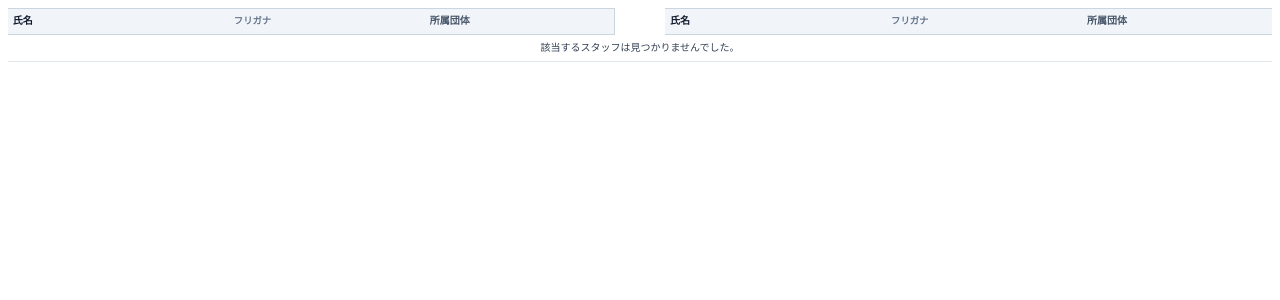
After one commit to tonoaki-sato/timetable, a Laravel app: template resources/views/pdf/staff_list.blade.php in a window 1280 px wide. The commit adds this page. Shown: the top 300 px of the page. Run offline with Laravel 12, Linux system fonts and the light colour scheme; the template is opened without the code that fills it, so the values that code supplies are empty.

Commit message:
feat: add PDF export feature for staff list

```diff
--- /dev/null
+++ b/resources/views/pdf/staff_list.blade.php
@@ -0,0 +1,247 @@
+<!DOCTYPE html>
+<html lang="ja">
+<head>
+    <meta charset="UTF-8">
+    <title>{{ $title }}</title>
+    <style>
+        @font-face {
+            font-family: 'JapaneseFont';
+            src: url('{{ $japaneseFontPath }}') format('truetype');
+            font-weight: normal;
+            font-style: normal;
+        }
+        @font-face {
+            font-family: 'JapaneseFont';
+            src: url('{{ $japaneseFontPath }}') format('truetype');
+            font-weight: bold;
+            font-style: normal;
+        }
+        @page {
+            size: A4 portrait;
+            margin: 20mm 10mm 12mm 10mm;
+        }
+        table, th, td, h1, h2, h3, div, span, strong, b, p {
+            font-family: 'JapaneseFont', sans-serif !important;
+            box-sizing: border-box;
+            margin: 0;
+            padding: 0;
+        }
+        body {
+            font-family: 'JapaneseFont', sans-serif;
+            color: #0f172a;
+            font-size: 8pt;
+            line-height: 1.3;
+            background-color: #ffffff;
+        }
+
+        /* 全ページ共通固定ヘッダー (上部20mm余白内に配置) */
+        .page-header {
+            position: fixed;
+            top: -15mm;
+            left: 0;
+            right: 0;
+        }
+        .header-table {
+            width: 100%;
+            border-collapse: collapse;
+            border-bottom: 1.5pt solid #0f172a;
+            padding-bottom: 2mm;
+        }
+        .header-title-main {
+            font-size: 13pt;
+            font-weight: bold;
+            color: #0f172a;
+        }
+        .header-meta {
+            text-align: right;
+            font-size: 7.5pt;
+            color: #475569;
+            vertical-align: bottom;
+            white-space: nowrap;
+        }
+
+        /* ページブロック制御 */
+        .page-block {
+            page-break-after: always;
+        }
+        .page-block:last-child {
+            page-break-after: avoid;
+        }
+
+        /* 2段組スタッフ一覧テーブル */
+        .staff-table {
+            width: 100%;
+            border-collapse: collapse;
+            table-layout: fixed;
+            margin-top: 1mm;
+        }
+        .staff-table thead {
+            display: table-header-group;
+        }
+        .staff-table tr {
+            page-break-inside: avoid;
+        }
+
+        /* ヘッダーセル */
+        .staff-table th {
+            height: 16pt;
+            line-height: 14pt;
+            padding: 2.5pt 3.5pt;
+            vertical-align: middle;
+            white-space: nowrap;
+            background-color: #f1f5f9;
+            border-top: 0.8pt solid #cbd5e1;
+            border-bottom: 0.8pt solid #cbd5e1;
+            font-weight: bold;
+            font-size: 7.5pt;
+            color: #1e293b;
+            text-align: left;
+        }
+
+        /* データセル */
+        .staff-table td {
+            height: 16pt;
+            line-height: 14pt;
+            padding: 2.5pt 3.5pt;
+            vertical-align: middle;
+            border-bottom: 0.5pt solid #e2e8f0;
+            font-size: 7.5pt;
+            color: #334155;
+            white-space: nowrap;
+            overflow: hidden;
+            text-overflow: ellipsis;
+        }
+
+        /* 列幅指定（DomPDF規約: colgroup不使用） */
+        .staff-table th.col-name,
+        .staff-table td.col-name {
+            width: 17.5%;
+            font-weight: bold;
+            color: #0f172a;
+        }
+        .staff-table th.col-kana,
+        .staff-table td.col-kana {
+            width: 15.5%;
+            font-size: 7pt;
+            color: #64748b;
+        }
+        .staff-table th.col-affiliation,
+        .staff-table td.col-affiliation {
+            width: 15%;
+            color: #475569;
+        }
+        .staff-table th.col-divider,
+        .staff-table td.col-divider {
+            width: 4%;
+            padding: 0;
+            background-color: #ffffff;
+            border-top: none;
+            border-bottom: none;
+            border-left: 1pt solid #cbd5e1;
+            border-right: none;
+        }
+
+        /* 空行・空セルスタイル */
+        .staff-table td.cell-empty {
+            color: transparent;
+            background-color: transparent;
+        }
+        .empty-state-cell {
+            padding: 30pt 10pt;
+            text-align: center;
+            color: #94a3b8;
+            font-size: 9pt;
+            border-bottom: none;
+        }
+    </style>
+</head>
+<body>
+    {{-- 全ページ共通固定ヘッダー --}}
+    <div class="page-header">
+        <table class="header-table" cellpadding="0" cellspacing="0">
+            <tr>
+                <td class="header-title-main">{{ $title }}</td>
+                <td class="header-meta">
+                    出力日時: {{ $generatedAt }} ｜ 対象: {{ $totalCount }}名 ({{ $filterText }})
+                </td>
+            </tr>
+        </table>
+    </div>
+
+    {{-- ページ分割された2段組スタッフ一覧 --}}
+    @forelse($pages as $page)
+        <div class="page-block">
+            <table class="staff-table" cellpadding="0" cellspacing="0">
+                <thead>
+                    <tr>
+                        <th class="col-name">氏名</th>
+                        <th class="col-kana">フリガナ</th>
+                        <th class="col-affiliation">所属団体</th>
+                        <th class="col-divider"></th>
+                        <th class="col-name">氏名</th>
+                        <th class="col-kana">フリガナ</th>
+                        <th class="col-affiliation">所属団体</th>
+                    </tr>
+                </thead>
+                <tbody>
+                    @for($i = 0; $i < $page['rowCount']; $i++)
+                        @php
+                            $leftStaff = $page['left']->get($i);
+                            $rightStaff = $page['right']->get($i);
+                        @endphp
+                        <tr>
+                            {{-- 左段 --}}
+                            @if($leftStaff)
+                                <td class="col-name">{{ $leftStaff->name }}</td>
+                                <td class="col-kana">{{ $leftStaff->kana ?: '-' }}</td>
+                                <td class="col-affiliation">{{ $leftStaff->affiliation ?: '-' }}</td>
+                            @else
+                                <td class="col-name cell-empty">-</td>
+                                <td class="col-kana cell-empty">-</td>
+                                <td class="col-affiliation cell-empty">-</td>
+                            @endif
+
+                            {{-- 中央区切り線 --}}
+                            <td class="col-divider"></td>
+
+                            {{-- 右段 --}}
+                            @if($rightStaff)
+                                <td class="col-name">{{ $rightStaff->name }}</td>
+                                <td class="col-kana">{{ $rightStaff->kana ?: '-' }}</td>
+                                <td class="col-affiliation">{{ $rightStaff->affiliation ?: '-' }}</td>
+                            @else
+                                <td class="col-name cell-empty">-</td>
+                                <td class="col-kana cell-empty">-</td>
+                                <td class="col-affiliation cell-empty">-</td>
+                            @endif
+                        </tr>
+                    @endfor
+                </tbody>
+            </table>
+        </div>
+    @empty
+        <div class="page-block">
+            <table class="staff-table" cellpadding="0" cellspacing="0">
+                <thead>
+                    <tr>
+                        <th class="col-name">氏名</th>
+                        <th class="col-kana">フリガナ</th>
+                        <th class="col-affiliation">所属団体</th>
+                        <th class="col-divider"></th>
+                        <th class="col-name">氏名</th>
+                        <th class="col-kana">フリガナ</th>
+                        <th class="col-affiliation">所属団体</th>
+                    </tr>
+                </thead>
+                <tbody>
+                    <tr>
+                        <td colspan="7" class="empty-state-cell">
+                            該当するスタッフは見つかりませんでした。
+                        </td>
+                    </tr>
+                </tbody>
+            </table>
+        </div>
+    @endforelse
+</body>
+</html>
--- a/routes/web.php
+++ b/routes/web.php
@@ -84,6 +84,7 @@ Route::middleware('auth')->group(function () {
     Route::get('staff/export-csv', [StaffCsvController::class, 'export'])->name('staff.export-csv');
     Route::get('staff/print-cards', [StaffPrintController::class, 'printCards'])->name('staff.print-cards');
     Route::get('staff/{staff}/print-card', [StaffPrintController::class, 'printSingleCard'])->name('staff.print-card');
+    Route::get('staff/pdf', [StaffController::class, 'pdf'])->name('staff.pdf');
     Route::post('staff/{staff}/regenerate-token', [StaffController::class, 'regenerateToken'])->name('staff.regenerate-token');
     Route::resource('staff', StaffController::class);
 
```
Also changed, not shown: app/Actions/Staff/DownloadStaffListPdfAction.php (added, +45 -0 lines), app/Http/Controllers/StaffController.php (+17 -1 lines), app/Repositories/Contracts/StaffRepositoryInterface.php (+7 -0 lines), app/Repositories/Eloquent/StaffRepository.php (+16 -0 lines), app/Services/StaffService.php (+55 -0 lines), public/js/staff-management.js (+30 -0 lines), resources/views/staff/index.blade.php (+9 -0 lines), tests/Feature/StaffPdfTest.php (added, +224 -0 lines).
